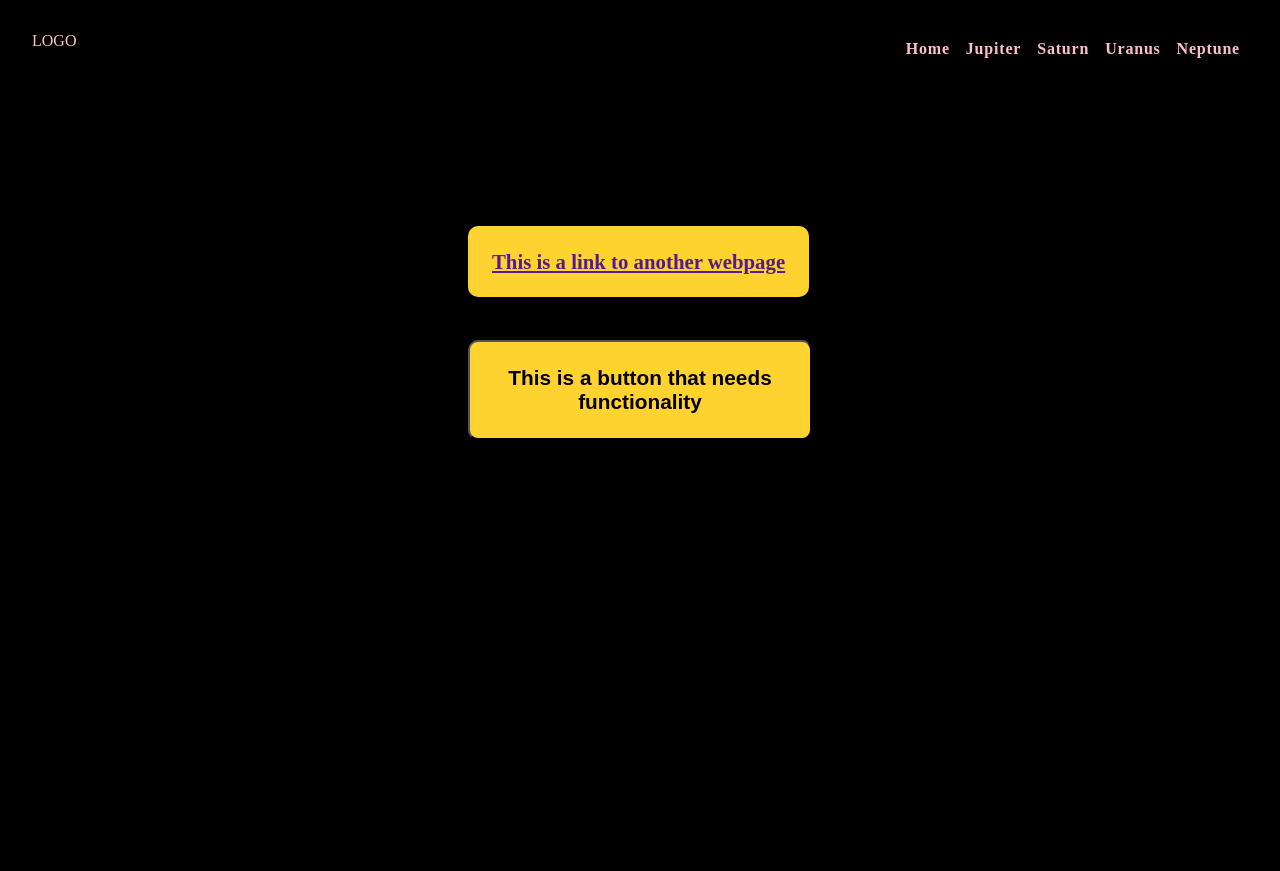
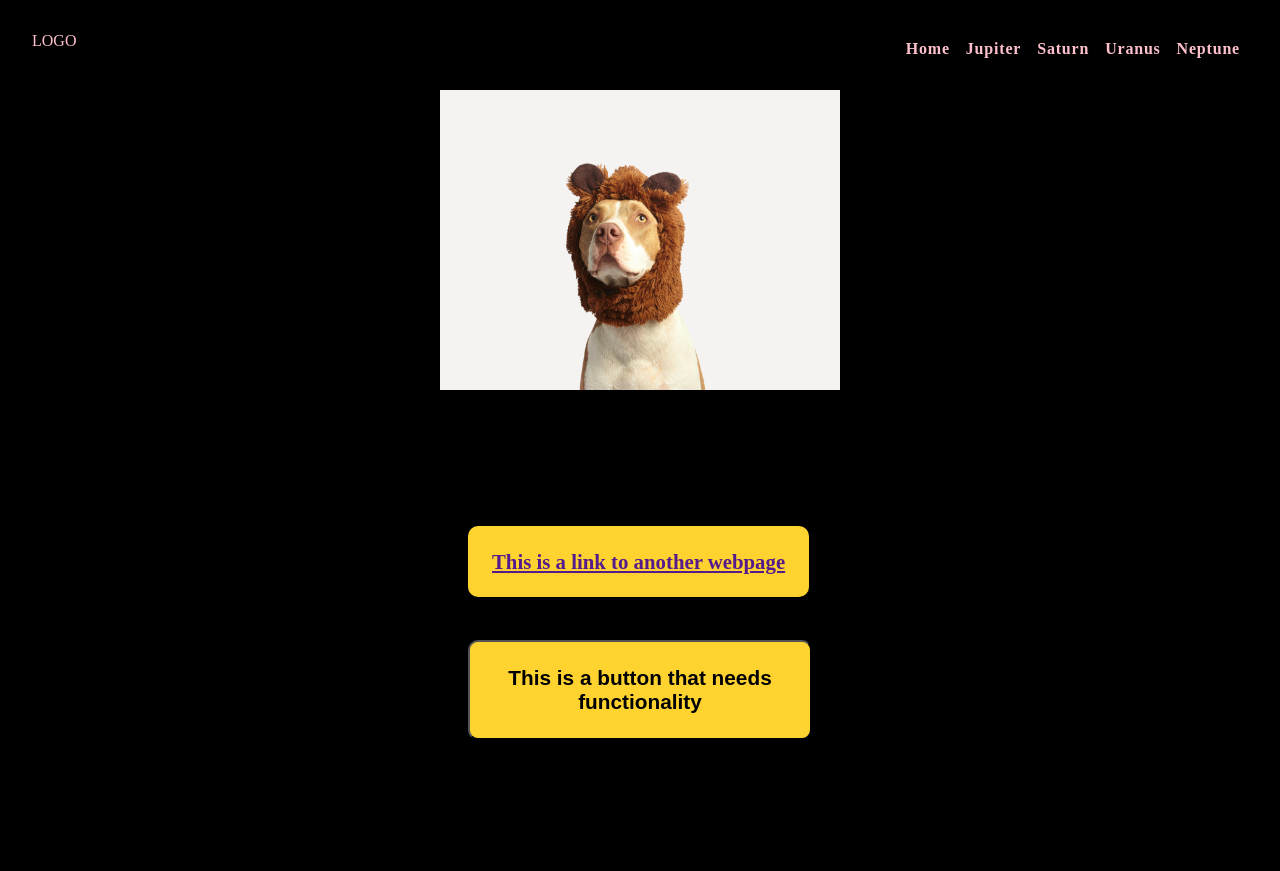
Before and after one commit to nicolelinh444/navbar-css-practice, a plain HTML site: page index.html in a window 1280 px wide. Before the commit the page ends 800 px from the top, so only its background shows below. Drawn offline with Linux system fonts and the light colour scheme.

Commit message:
added image

```diff
--- a/css/style.css
+++ b/css/style.css
@@ -51,3 +51,15 @@ nav a {
   font-weight: bold;
   font-size: 1.3rem;
 }
+img {
+  max-width: 100%;
+}
+@media (min-width: 700px) {
+  img {
+    height: 300px;
+    width: 400px;
+    display: block;
+    margin-left: auto;
+    margin-right: auto;
+  }
+}
--- a/index.html
+++ b/index.html
@@ -21,6 +21,8 @@
         </nav>
     </header>
 
+    <img src="/images/dog.jpeg" alt="dog wearing bear hat">
+
     <div class="text-container"><a class="button" href="" target="_blank">This is a link to another webpage</a>
     <br><br>
     <button class="button">This is a button that needs functionality</button></div>
```
Also changed, not shown: images/dog.jpeg (added).
